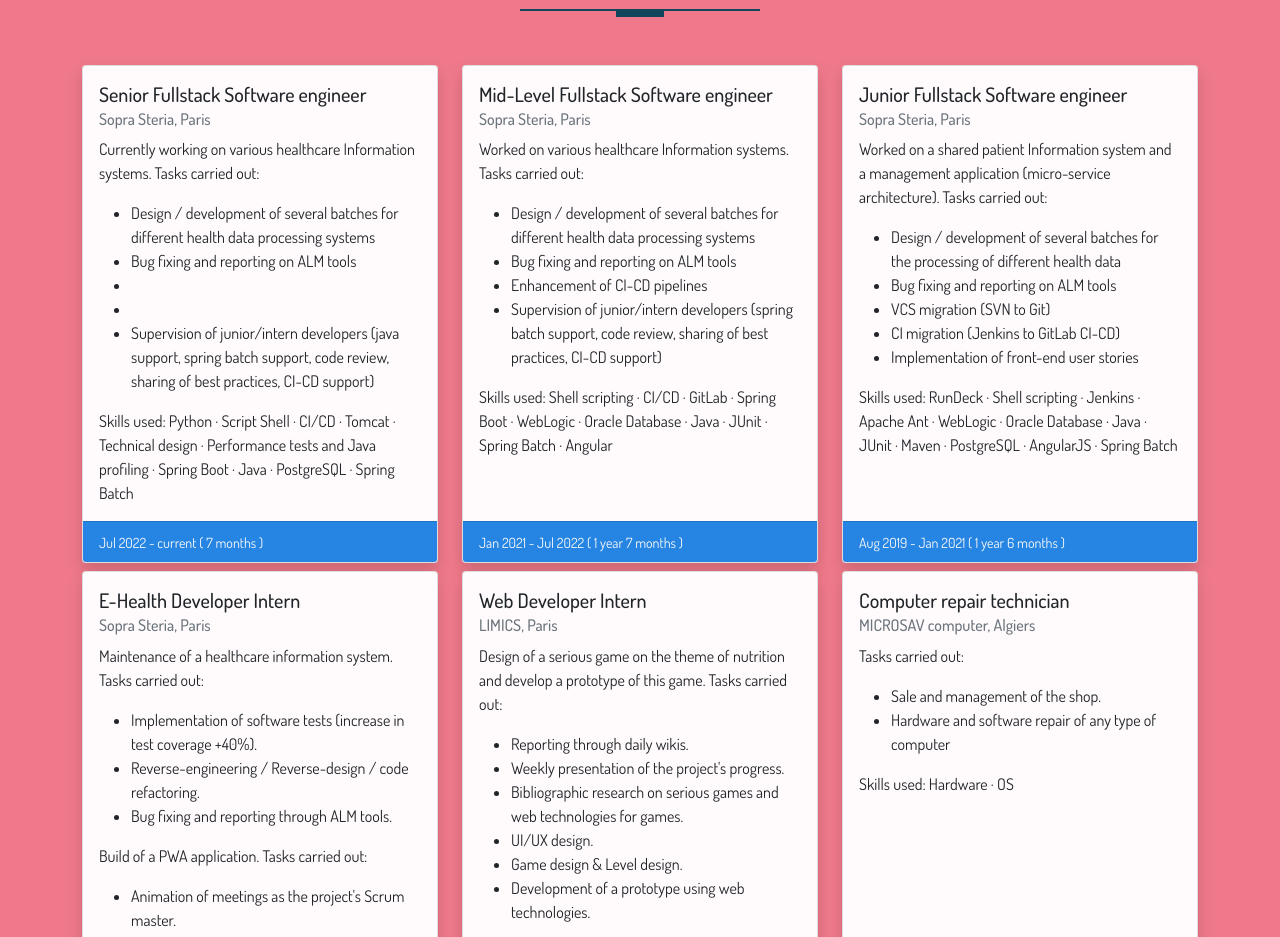
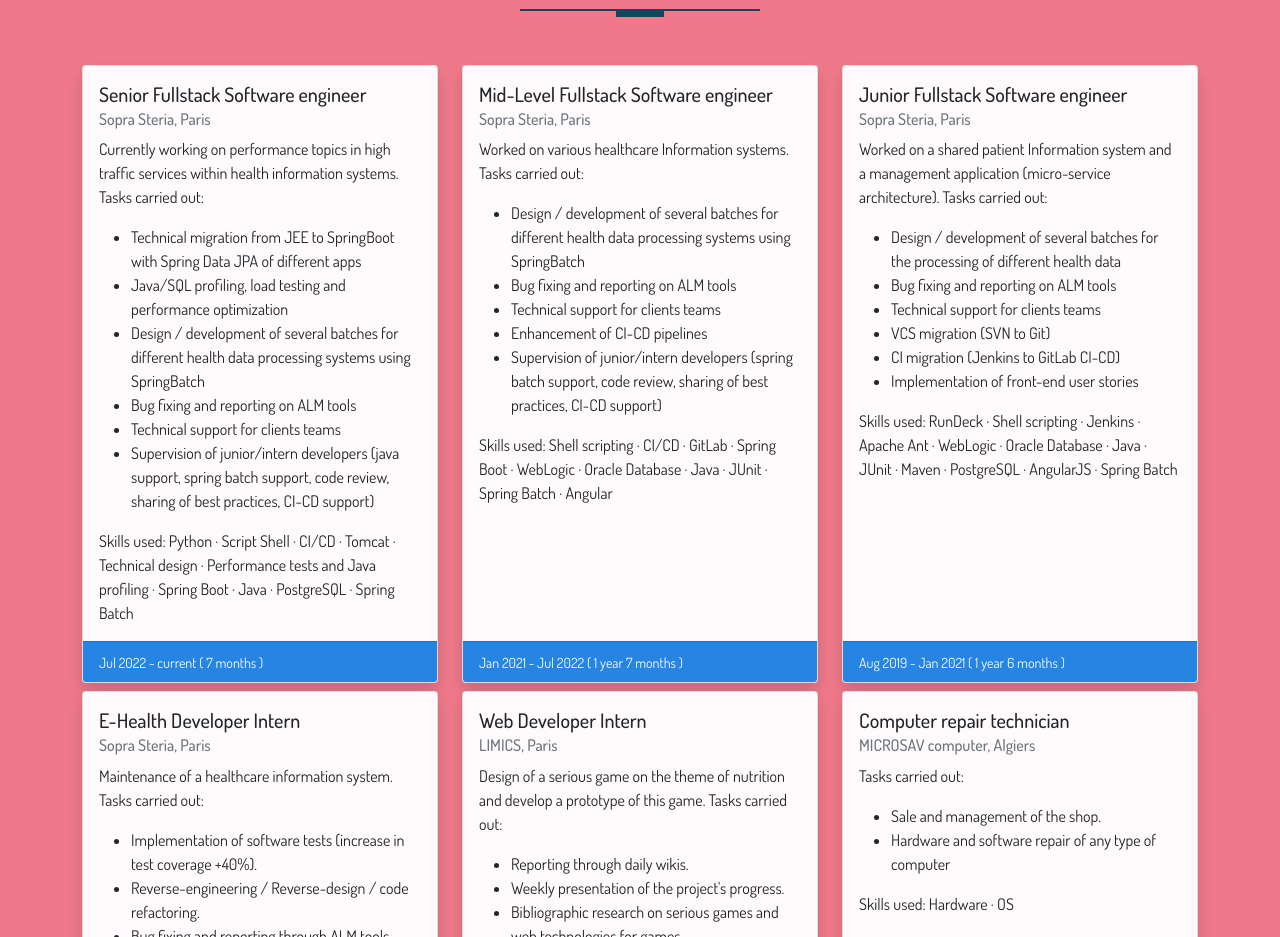
Before and after one commit to AnisBouhadida/personal-portfolio, a website: page public/index.html in a window 1280 px wide. Shown: the part 3560-4497 px from the top of the page. Drawn offline with nearby package versions, Linux system fonts and the light colour scheme; files that its build step writes are made by us from their sources.

Commit message:
update portfolio

```diff
--- a/public/index.html
+++ b/public/index.html
@@ -660,14 +660,14 @@
                         <div class="card-body">
                             <h5 class="card-title text-dark">Senior Fullstack Software engineer</h5>
                             <h6 class="card-subtitle mb-2 text-muted">Sopra Steria, Paris</h6>
-                            <p class="card-text text-dark">Currently working on various healthcare Information systems.
+                            <p class="card-text text-dark">Currently working on performance topics in high traffic services within health information systems.
                                 Tasks carried out:</p>
                             <ul class="text-dark">
-                                <li>Design / development of several batches for different health data processing systems
-                                </li>
+                                <li>Technical migration from JEE to SpringBoot with Spring Data JPA of different apps</li>
+                                <li>Java/SQL profiling, load testing and performance optimization</li>
+                                <li>Design / development of several batches for different health data processing systems using SpringBatch</li>
                                 <li>Bug fixing and reporting on ALM tools</li>
-                                <li> </li>
-                                <li></li>
+                                <li>Technical support for clients teams</li>
                                 <li>Supervision of junior/intern developers (java support, spring batch support, code review, sharing
                                     of best practices, CI-CD support)</li>
                             </ul>
@@ -686,8 +686,9 @@
                             <p class="card-text text-dark">Worked on various healthcare Information systems.
                                 Tasks carried out:</p>
                             <ul class="text-dark">
-                                <li>Design / development of several batches for different health data processing systems</li>
+                                <li>Design / development of several batches for different health data processing systems using SpringBatch</li>
                                 <li>Bug fixing and reporting on ALM tools</li>
+                                <li>Technical support for clients teams</li>
                                 <li>Enhancement of CI-CD pipelines</li>
                                 <li>Supervision of junior/intern developers (spring batch support, code review, sharing
                                     of best practices, CI-CD support)</li>
@@ -710,7 +711,8 @@
                             <ul class="text-dark">
                                 <li>Design / development of several batches for the processing of different health data</li>
                                 <li>Bug fixing and reporting on ALM tools</li>
-                                <li>VCS migration (SVN to Git) </li>
+                                <li>Technical support for clients teams</li>
+                                <li>VCS migration (SVN to Git)</li>
                                 <li>CI migration (Jenkins to GitLab CI-CD)</li>
                                 <li>Implementation of front-end user stories</li>
                             </ul>
```
